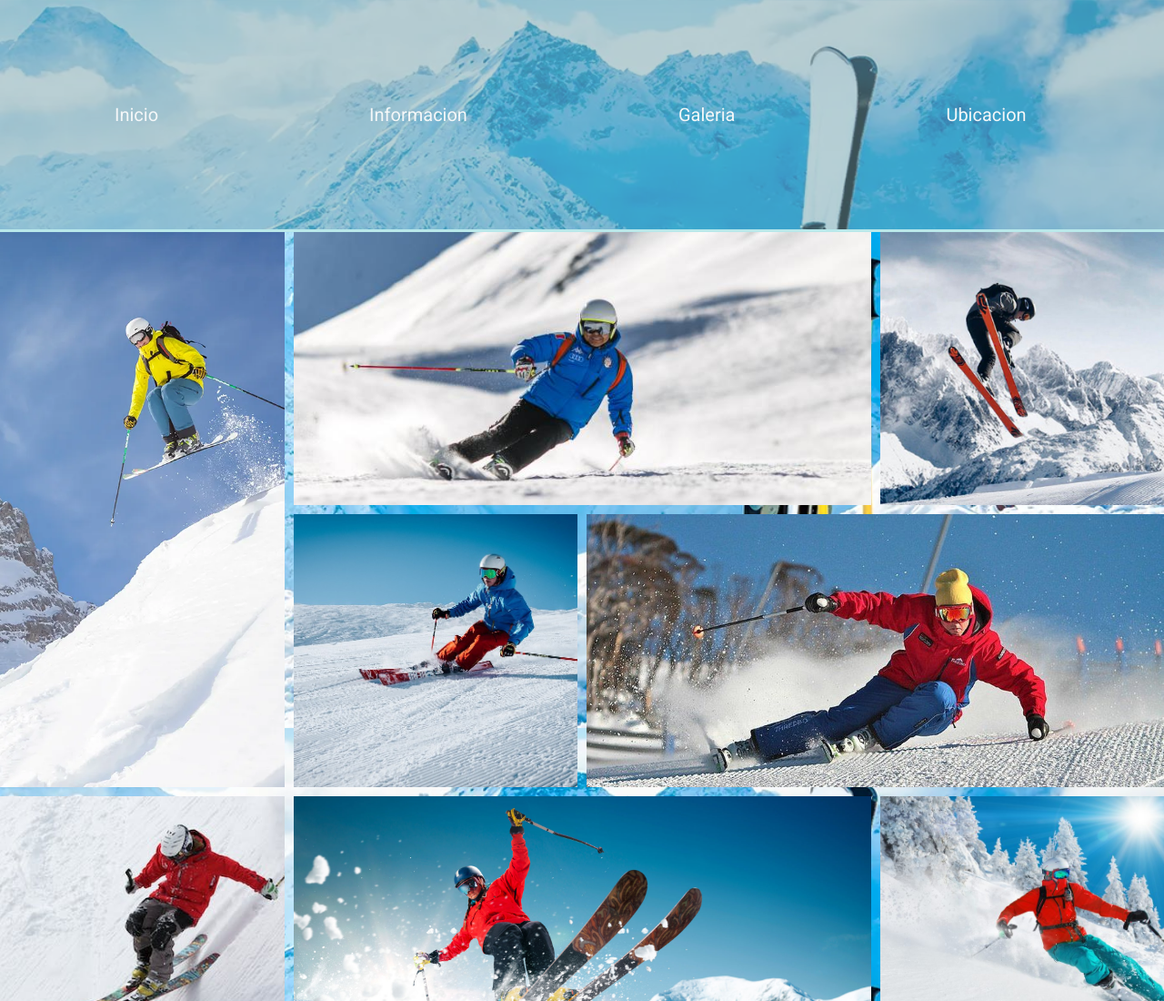
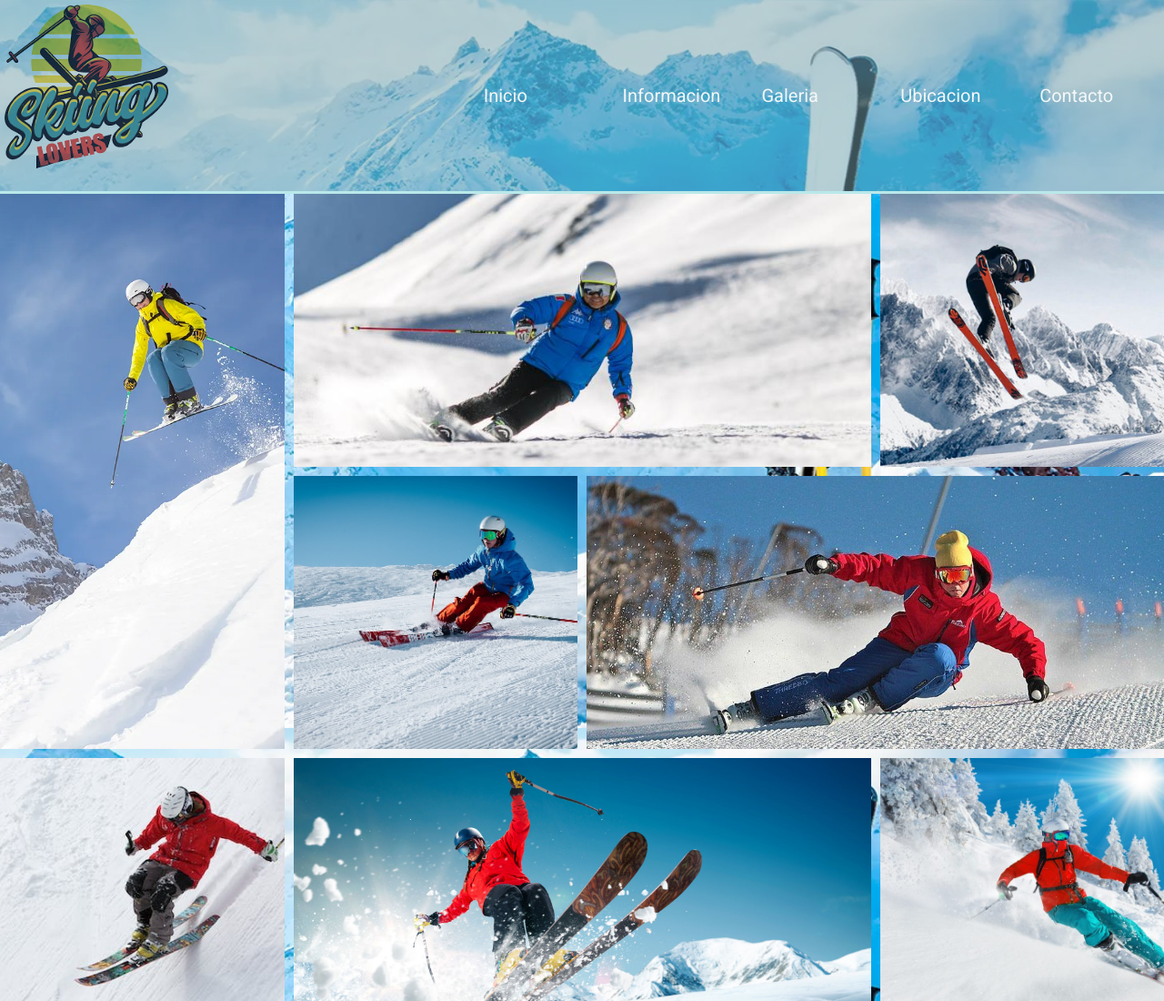
Before and after one commit to M-Traverso/proyecto-final-coder, a plain HTML site: page galeria.html in a window 1280 px wide. Shown: the top 1100 px of the page at 91% size. Drawn offline with Linux system fonts and the light colour scheme.

Commit message:
ultimos detalles

```diff
--- a/galeria.html
+++ b/galeria.html
@@ -13,11 +13,11 @@
         <nav class="topnav">
             <div class="cajita__logo"><img src="images/logo.jpg" alt="Logo de un esquiador" class="remove-bg"></div>
             <ul class="ul">
-                <li> <a href="index.html">Inicio</a> </li>
-                <li> <a href="informacion.html">Informacion</a> </li>
-                <li> <a href="galeria.html">Galeria</a> </li>
-                <li> <a href="ubicacion.html">Ubicacion</a> </li>
-                <li> <a href="contacto.html">Contacto</a> </li>
+                <li class="li__inicio"> <a href="index.html">Inicio</a> </li>
+                <li class="li__info"> <a href="informacion.html">Informacion</a> </li>
+                <li class="li__galeria"> <a href="galeria.html">Galeria</a> </li>
+                <li class="li__ubicacion"> <a href="ubicacion.html">Ubicacion</a> </li>
+                <li class="li__contacto"> <a href="contacto.html">Contacto</a> </li>
             </ul>
         </nav>
     </header>
--- a/style.css
+++ b/style.css
@@ -7,8 +7,6 @@
 
 li{
     display:inline;
-    padding: 100px;
-    border-radius: 15px;
 }
 
  body{
@@ -56,12 +54,11 @@ form {
     overflow: hidden;
     background-color: rgba(119, 161, 171, 0.5);
     border-bottom: #b9e8ea  3px solid;
-    display: flex;
-    flex-direction: row;
+    display: grid;
+    grid-template-columns: repeat(8,1fr);
     align-items: center;
+    width: 100%;
     justify-content: space-between;
-    width: 100%;
-
 }
 
 .topnav a {
@@ -101,6 +98,8 @@ form {
     width: 200px;
     margin: 5px;
     overflow: hidden;
+    display: grid;
+    grid-area: 1/1/1/1;
 }
 
 .cajita-3{
@@ -142,6 +141,21 @@ form {
     align-items: center;
 }
 
+.container__ubicacion{
+    display: grid;
+    grid-template-columns: repeat(3,1fr);
+    grid-gap: 10px;
+    flex-direction: row;
+    justify-content: space-evenly;
+    height: 400px;
+}
+
+iframe{
+    height: 100%;
+    width: 100%;
+    object-fit: cover;
+}
+
 .nav{
     display: flex;
     flex-direction: row;
@@ -153,6 +167,28 @@ form {
 .ul{
     display: grid;
     grid-template-columns: repeat(5,1fr);
+    box-sizing: border-box;
+    grid-area: 1/4/1/9;
+}
+
+.li__inicio{
+    grid-column: 1/1;
+}
+
+.li__info{
+    grid-column: 2/2;
+}
+
+.li__galeria{
+    grid-column: 3/3;
+}
+
+.li__ubicacion{
+    grid-column: 4/4;
+}
+
+.li__contacto{
+    grid-column: 5/5;
 }
 
 .p{
```
Also changed, not shown: contacto.html (+1 -1 lines), informacion.html (+1 -1 lines), ubicacion.html (+1 -1 lines).
